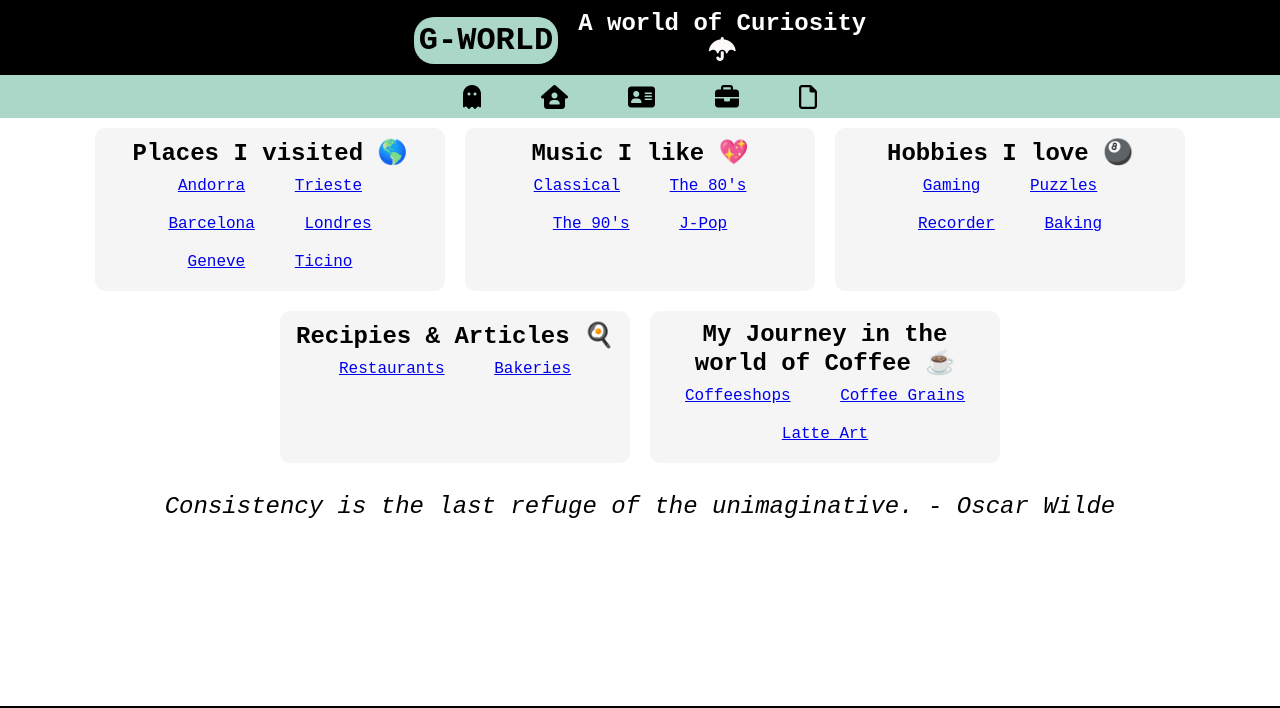
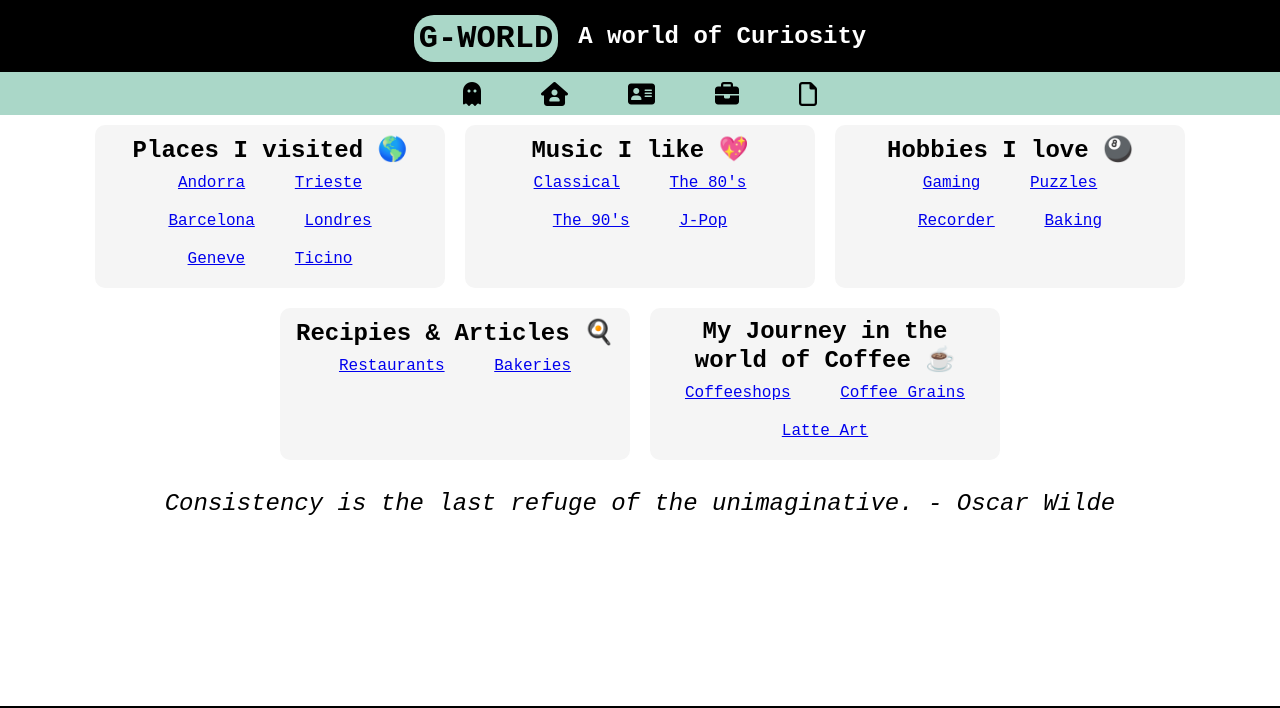
Before and after one commit to GuillePix/the90salive, a plain HTML site: page index.html in a window 1280 px wide. Shown: the top 708 px of the page. Drawn offline with Linux system fonts and the light colour scheme.

Commit message:
Update index.html

```diff
--- a/index.html
+++ b/index.html
@@ -19,7 +19,7 @@
     <header>
       <h1>g-world</h1>
       <br>
-      <h2>A world of Curiosity <br> <span><i class="fa-solid fa-umbrella"></i></span></h2>
+      <h2>A world of Curiosity</h2>
     </header>
     <nav>
       <ul>
```
